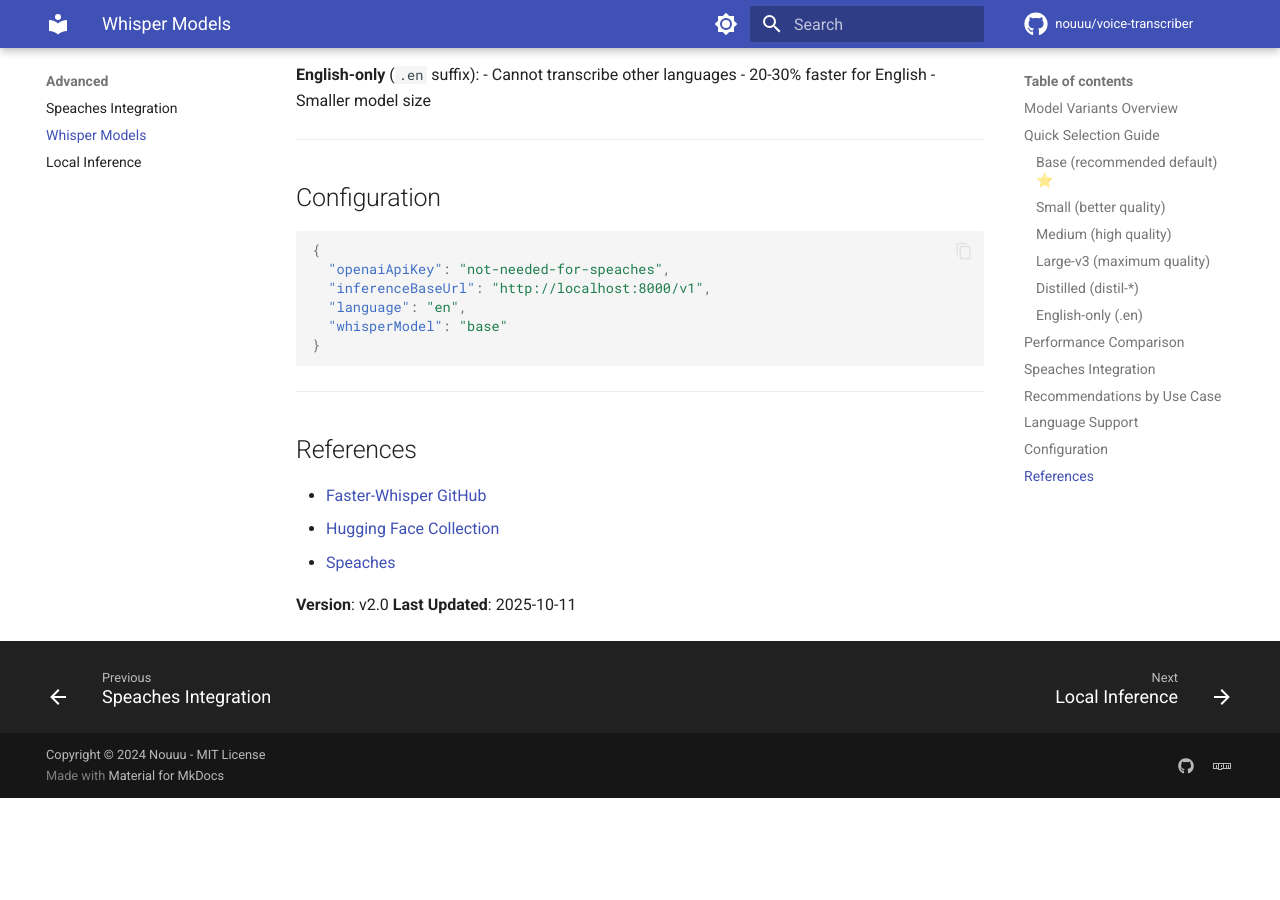
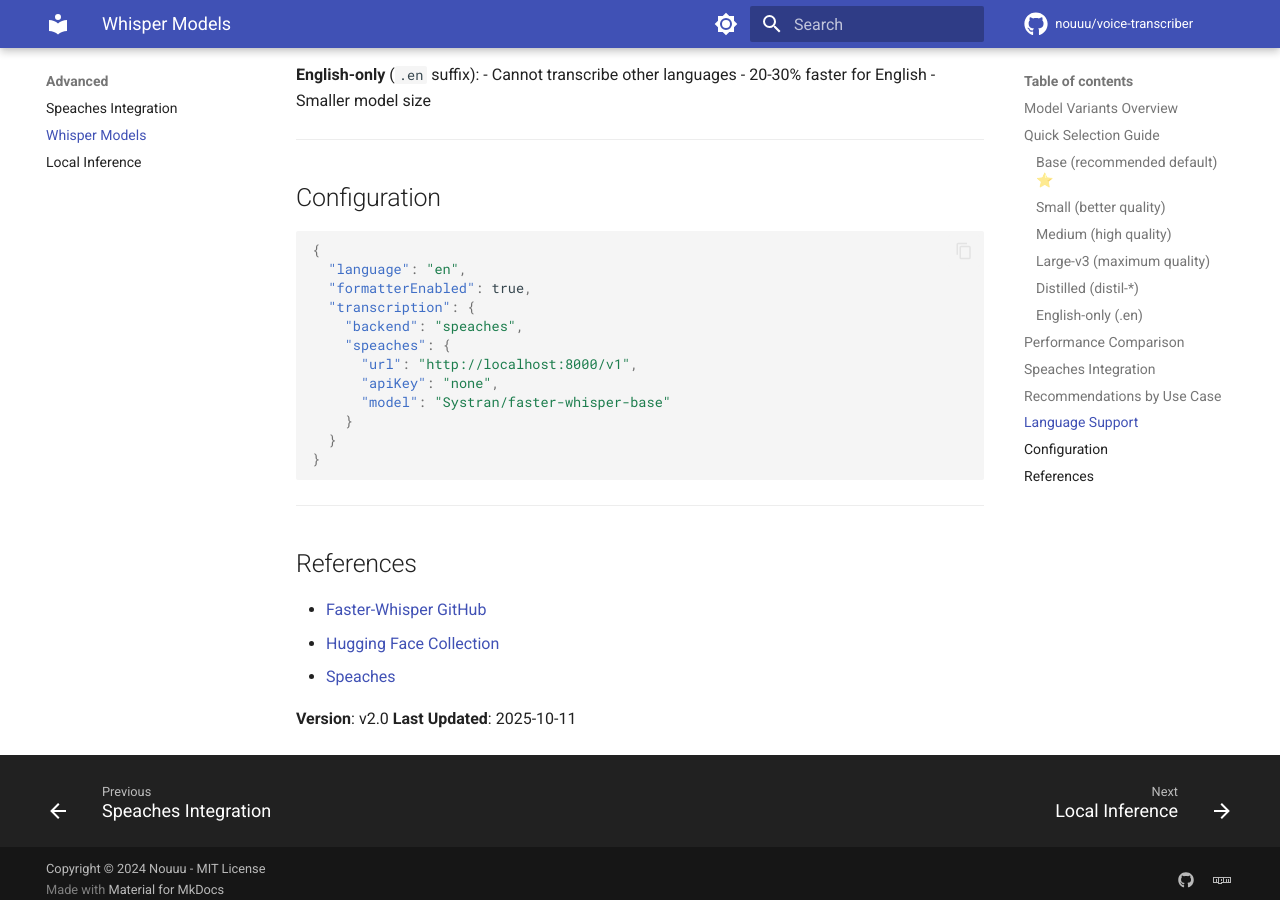
Before and after one commit to Nouuu/voice-transcriber, an MkDocs documentation site: the page built from documentation/advanced/whisper-models.md, in a window 1280 px wide and 900 px high, scrolled down 3082 px. Built offline with MkDocs 1.6.1 and Material for MkDocs 9.7.7, drawn with Linux system fonts in a browser that asks for light colours; comment, search, counter and statistics services are not loaded; the version menu is left out; before the commit the page ends 3880 px from its top, so only the background shows below that.

Commit message:
feat: update configuration examples and documentation for transcription backends

````diff
--- a/config.example.json
+++ b/config.example.json
@@ -1,9 +1,4 @@
 {
-  "openaiApiKey": "your-openai-api-key-here",
-  "language": "en",
-  "formatterEnabled": true,
-  "transcriptionPrompt": null,
-  "formattingPrompt": null,
   "benchmarkMode": false,
   "transcription": {
     "backend": "openai",
--- a/documentation/advanced/whisper-models.md
+++ b/documentation/advanced/whisper-models.md
@@ -116,10 +116,16 @@
 
 ```json
 {
-  "openaiApiKey": "not-needed-for-speaches",
-  "inferenceBaseUrl": "http://localhost:8000/v1",
   "language": "en",
-  "whisperModel": "base"
+  "formatterEnabled": true,
+  "transcription": {
+    "backend": "speaches",
+    "speaches": {
+      "url": "http://localhost:8000/v1",
+      "apiKey": "none",
+      "model": "Systran/faster-whisper-base"
+    }
+  }
 }
 ```
 
````
Also changed, not shown: README.md (+8 -7 lines), documentation/getting-started/first-run.md (+7 -2 lines), documentation/getting-started/installation.md (+7 -2 lines), documentation/user-guide/transcription-backends.md (+7 -3 lines), documentation/user-guide/troubleshooting.md (+7 -2 lines).
